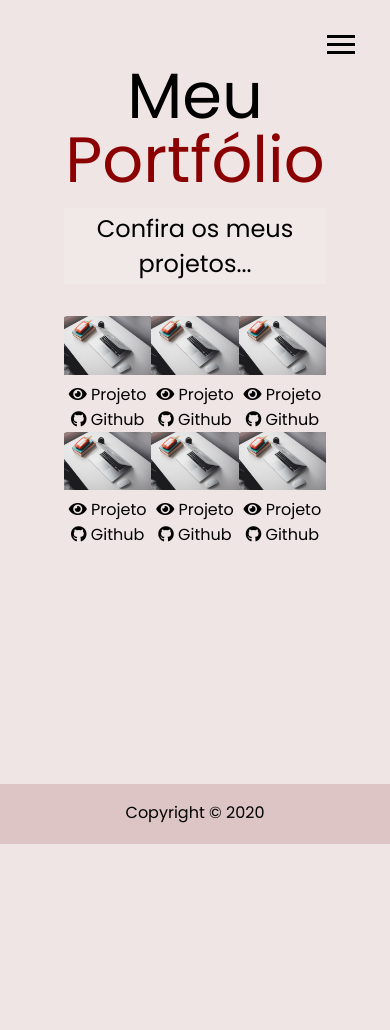
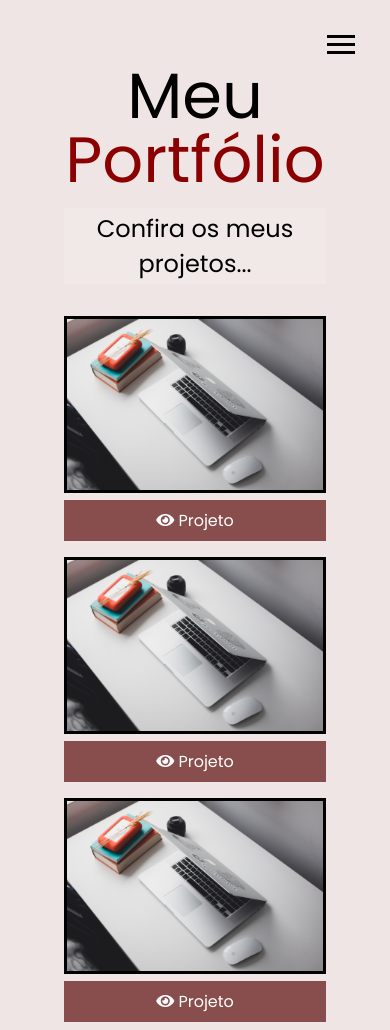
Before and after one commit to Chabarys/portfolio, a website: page view/work.html in a window 390 px wide. Shown: the top 1030 px of the page. Before the commit the page ends 844 px from the top, so only its background shows below. Drawn offline with Linux system fonts and the light colour scheme.

Commit message:
Portfolio page and responsiveness

```diff
--- a/scss/_mobile.scss
+++ b/scss/_mobile.scss
@@ -1,11 +1,15 @@
 // widescreens
 @include mediaXl {
-
+  .projects {
+    grid-template-columns: repeat(4, 1fr);
+  }
 }
 
 // Desktops and Laptops
 @include mediaLg {
-
+  .projects {
+    grid-template-columns: repeat(3, 1fr);
+  }
 }
 
 // Tablets and small Laptops
@@ -57,6 +61,10 @@
     grid-template-columns: 1fr;
 
   }
+
+  .projects {
+    grid-template-columns: repeat(2, 1fr);
+  }
 }
 
 // Smartphones
@@ -64,4 +72,8 @@
   main#home h1 {
     margin-top: 10vh;
   }
+
+  .projects {
+    grid-template-columns: 1fr;
+  }
 }
--- a/scss/main.scss
+++ b/scss/main.scss
@@ -113,12 +113,47 @@ main {
 // Work projects
 .projects {
   display: grid;
+  grid-gap: 0.7rem;
   grid-template-columns: repeat(3, 1fr);
 
   img {
     width: 100%;
+    border: 3px #000 solid;
+
+    &:hover {
+      opacity: 0.5;
+      border-color: $secondary-color;
+      @include easeOut;
+    }
   }
 }
+
+// Button Styles
+.btn {
+  display: block;
+  padding: 0.5rem 1rem;
+  border: 0;
+  margin-bottom: 0.3rem;
+
+  &:hover {
+    background: $secondary-color;
+    color: set-text-color($secondary-color);
+    @include easeOut;
+  }
+}
+
+.btn-secondary-color {
+  @extend .btn;
+  background: darken($color: $primary-color, $amount: 50);
+  color: #fff;
+}
+
+.btn-light {
+  @extend .btn;
+  background: lighten($color: $primary-color, $amount: 50);
+  color: #000;
+}
+
 
 #main-footer {
   text-align: center;
--- a/view/work.html
+++ b/view/work.html
@@ -36,79 +36,61 @@
         <a href="#!">
           <img src="../image/project-1.jpg" alt="Project">
         </a>
-        <a href="#" class="btn-light">
+        <a href="#" class="btn-secondary-color">
           <i class="fas fa-eye"></i>
           Projeto
         </a>
-        <a href="#" class="btn-dark">
-          <i class="fab fa-github"></i>
-          Github
-        </a>
+
       </div>
       <div class="item">
         <a href="#!">
           <img src="../image/project-1.jpg" alt="Project">
         </a>
-        <a href="#" class="btn-light">
+        <a href="#" class="btn-secondary-color">
           <i class="fas fa-eye"></i>
           Projeto
         </a>
-        <a href="#" class="btn-dark">
-          <i class="fab fa-github"></i>
-          Github
-        </a>
+
       </div>
       <div class="item">
         <a href="#!">
           <img src="../image/project-1.jpg" alt="Project">
         </a>
-        <a href="#" class="btn-light">
+        <a href="#" class="btn-secondary-color">
           <i class="fas fa-eye"></i>
           Projeto
         </a>
-        <a href="#" class="btn-dark">
-          <i class="fab fa-github"></i>
-          Github
-        </a>
+
       </div>
       <div class="item">
         <a href="#!">
           <img src="../image/project-1.jpg" alt="Project">
         </a>
-        <a href="#" class="btn-light">
+        <a href="#" class="btn-secondary-color">
           <i class="fas fa-eye"></i>
           Projeto
         </a>
-        <a href="#" class="btn-dark">
-          <i class="fab fa-github"></i>
-          Github
-        </a>
+
       </div>
       <div class="item">
         <a href="#!">
           <img src="../image/project-1.jpg" alt="Project">
         </a>
-        <a href="#" class="btn-light">
+        <a href="#" class="btn-secondary-color">
           <i class="fas fa-eye"></i>
           Projeto
         </a>
-        <a href="#" class="btn-dark">
-          <i class="fab fa-github"></i>
-          Github
-        </a>
+
       </div>
       <div class="item">
         <a href="#!">
           <img src="../image/project-1.jpg" alt="Project">
         </a>
-        <a href="#" class="btn-light">
+        <a href="#" class="btn-secondary-color">
           <i class="fas fa-eye"></i>
           Projeto
         </a>
-        <a href="#" class="btn-dark">
-          <i class="fab fa-github"></i>
-          Github
-        </a>
+
       </div>
     </div>
   </main>
```
Also changed, not shown: view/index.html (+2 -2 lines), css/main.css.
